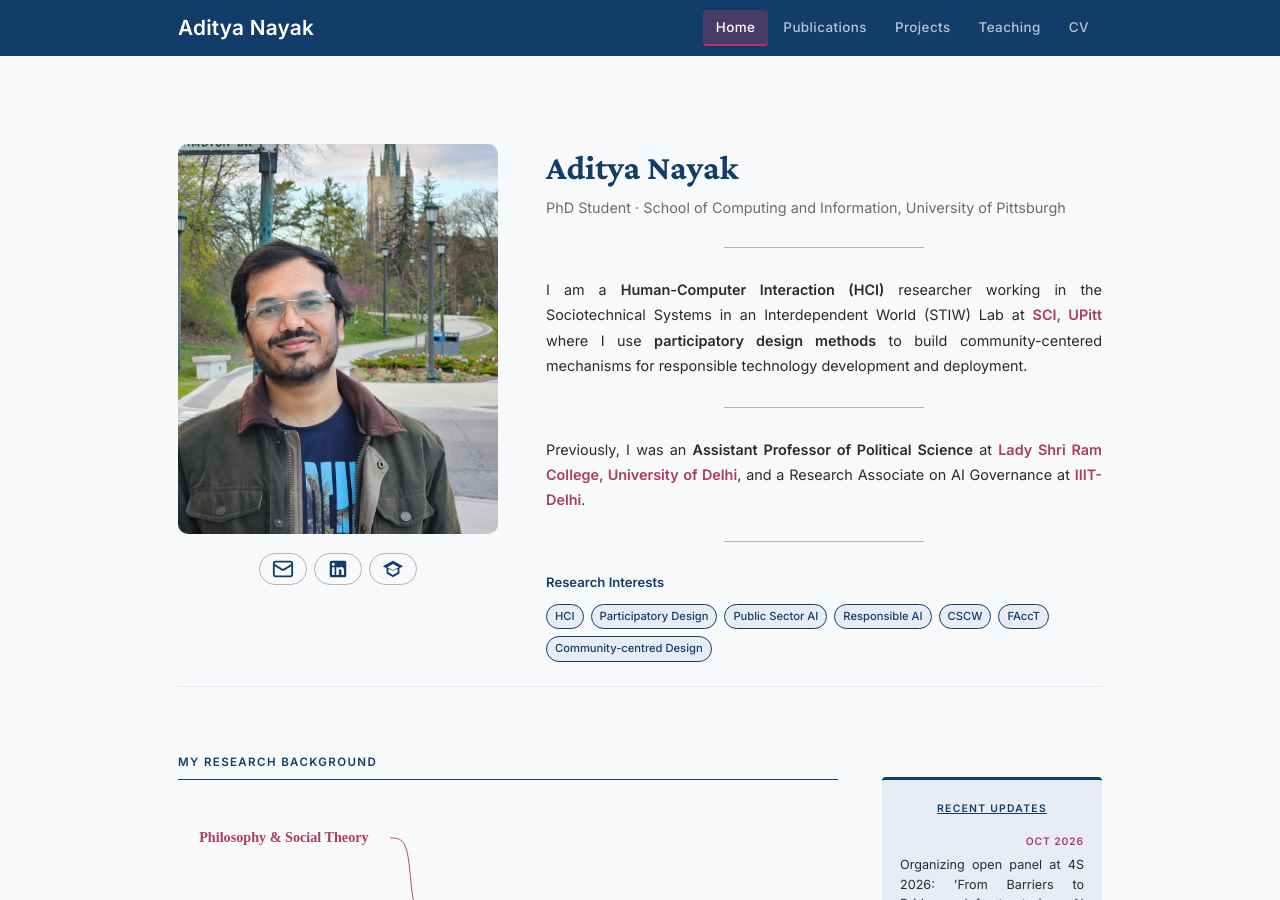
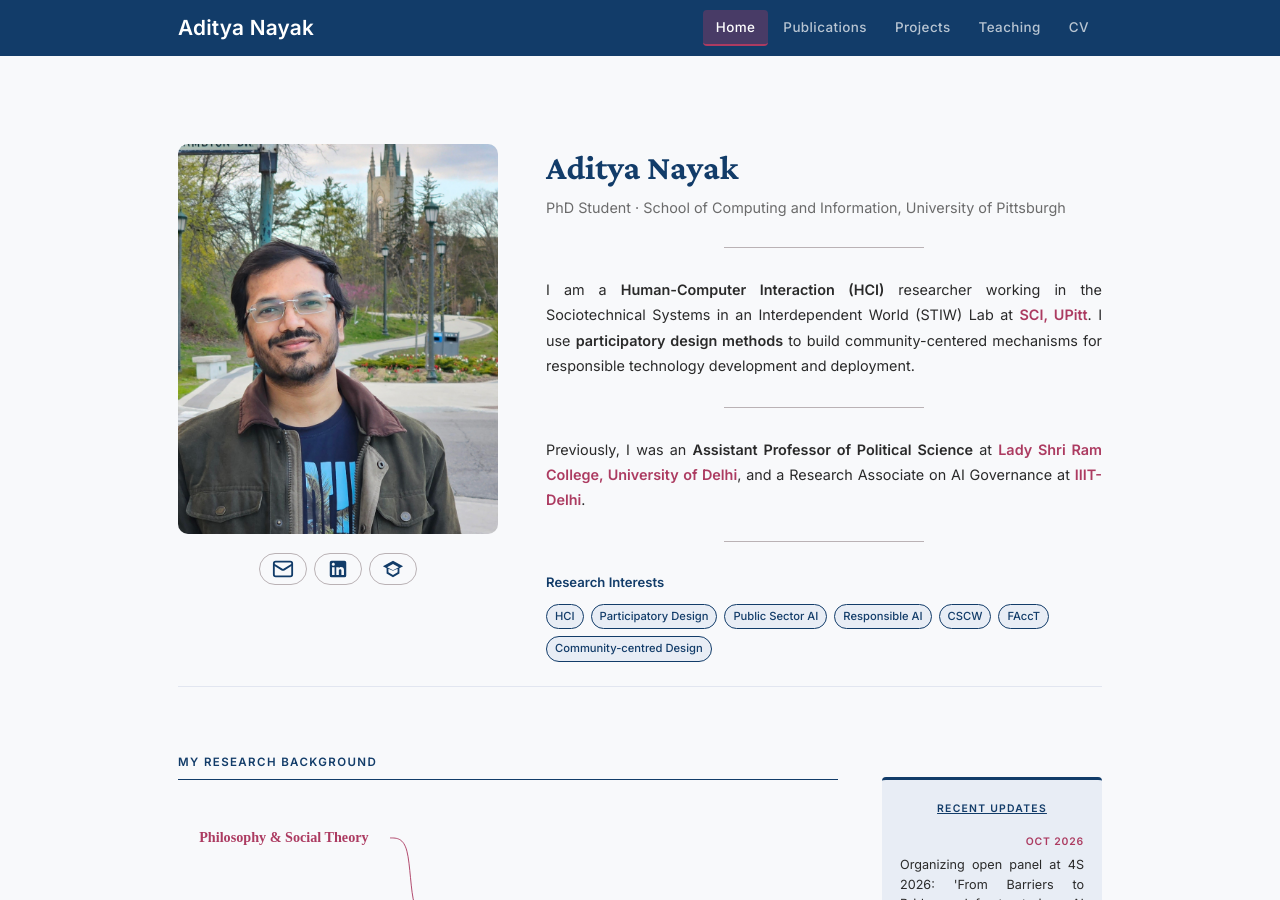
Before and after one commit to adityanayak-info/adityanayak-info.github.io, a Jekyll site: the page built from index.md, in a window 1280 px wide and 900 px high. Built offline with Jekyll 4.4.1, drawn with Linux system fonts in a browser that asks for light colours.

Commit message:
Update default.html

```diff
--- a/_layouts/default.html
+++ b/_layouts/default.html
@@ -116,7 +116,7 @@
 
             <hr class="profile-rule">
 
-            <p>I am a <strong>Human-Computer Interaction (HCI)</strong> researcher working in the Sociotechnical Systems in an Interdependent World (STIW) Lab at <a class="inst-link" href="https://www.sci.pitt.edu" target="_blank">SCI, UPitt</a> where I use <strong>participatory design methods</strong> to build community-centered mechanisms for responsible technology development and deployment.</p>
+            <p>I am a <strong>Human-Computer Interaction (HCI)</strong> researcher working in the Sociotechnical Systems in an Interdependent World (STIW) Lab at <a class="inst-link" href="https://www.sci.pitt.edu" target="_blank">SCI, UPitt</a>. I use <strong>participatory design methods</strong> to build community-centered mechanisms for responsible technology development and deployment.</p>
 
             <hr class="profile-rule">
 
```
